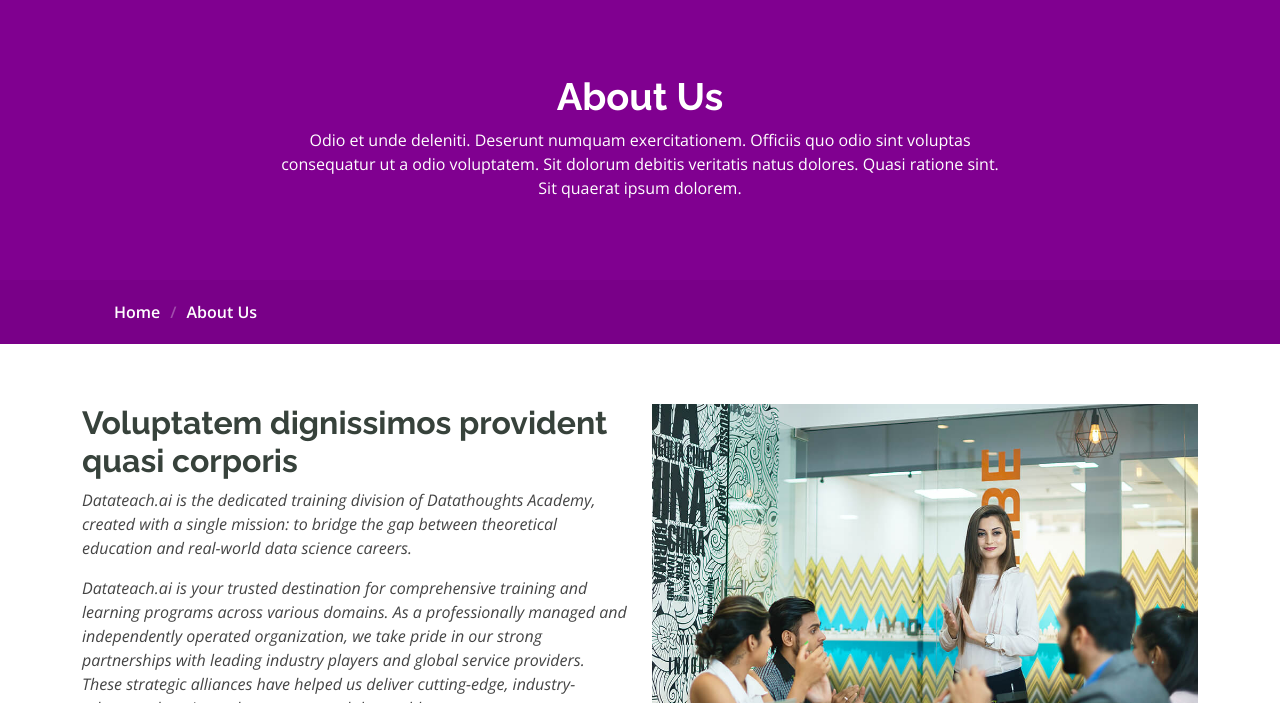
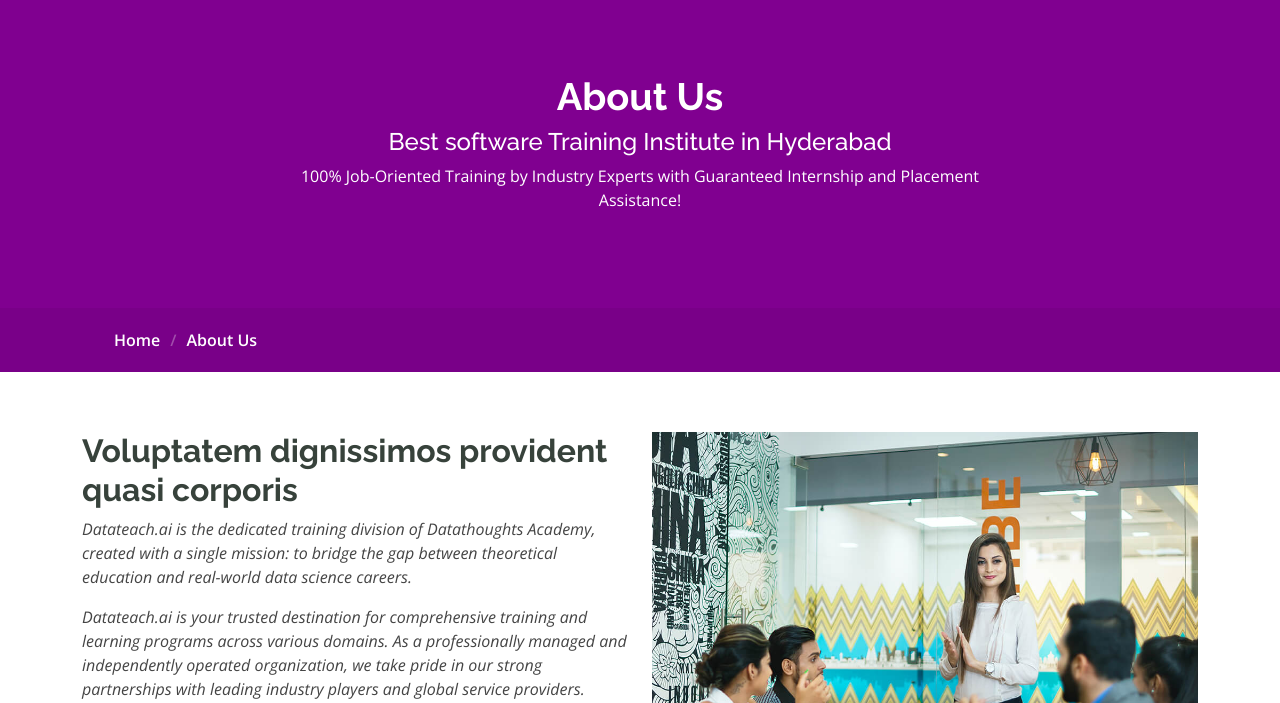
Before and after one commit to TarunReddy5100/Data-Teach, a plain HTML site: page about.html in a window 1280 px wide. Shown: the part 97-800 px from the top of the page. Drawn offline with nearby package versions, Linux system fonts and the light colour scheme.

Commit message:
Update about.html

```diff
--- a/about.html
+++ b/about.html
@@ -95,7 +95,8 @@
           <div class="row d-flex justify-content-center text-center">
             <div class="col-lg-8">
               <h1>About Us<br></h1>
-              <p class="mb-0">Odio et unde deleniti. Deserunt numquam exercitationem. Officiis quo odio sint voluptas consequatur ut a odio voluptatem. Sit dolorum debitis veritatis natus dolores. Quasi ratione sint. Sit quaerat ipsum dolorem.</p>
+              <h4>Best software Training Institute in Hyderabad</h4>
+              <p>100% Job-Oriented Training by Industry Experts with Guaranteed Internship and Placement Assistance!</p>
             </div>
           </div>
         </div>
```
